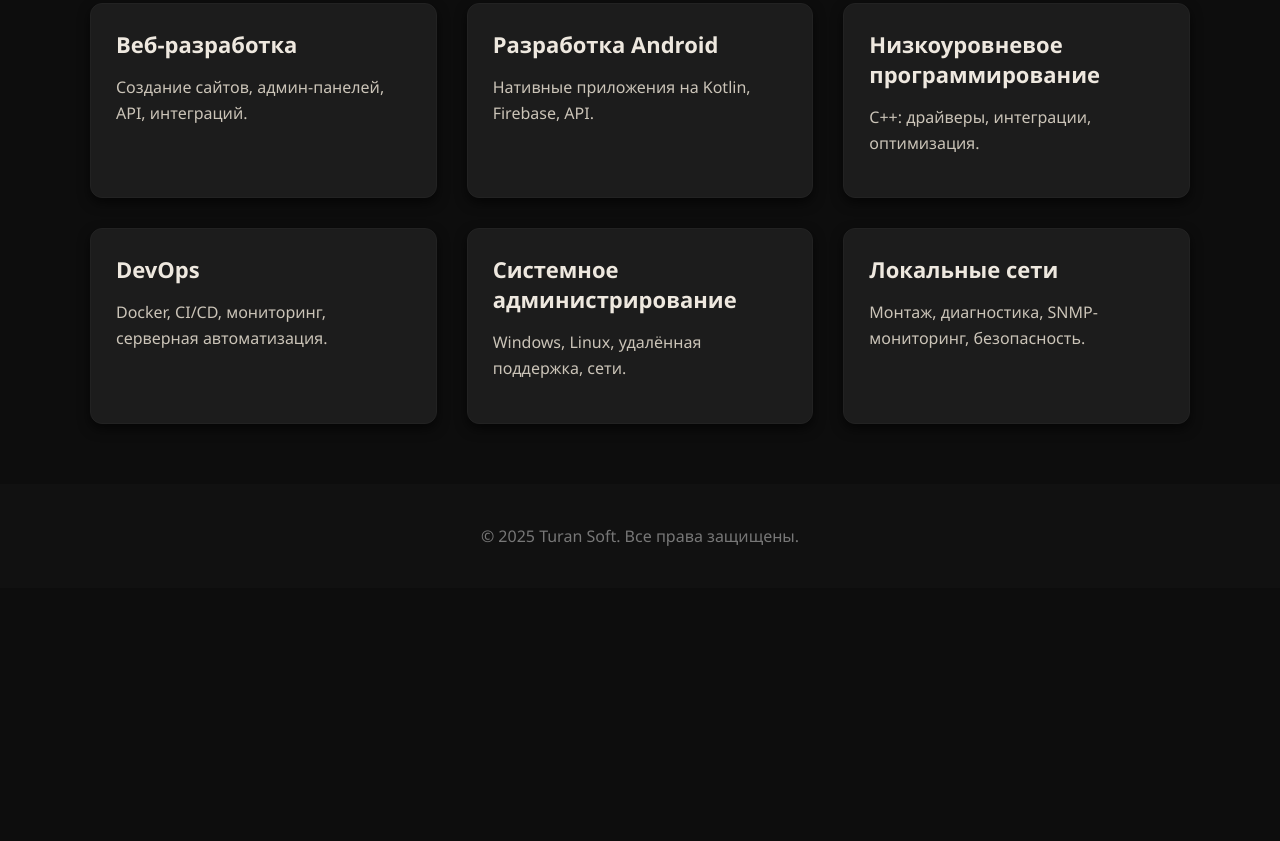
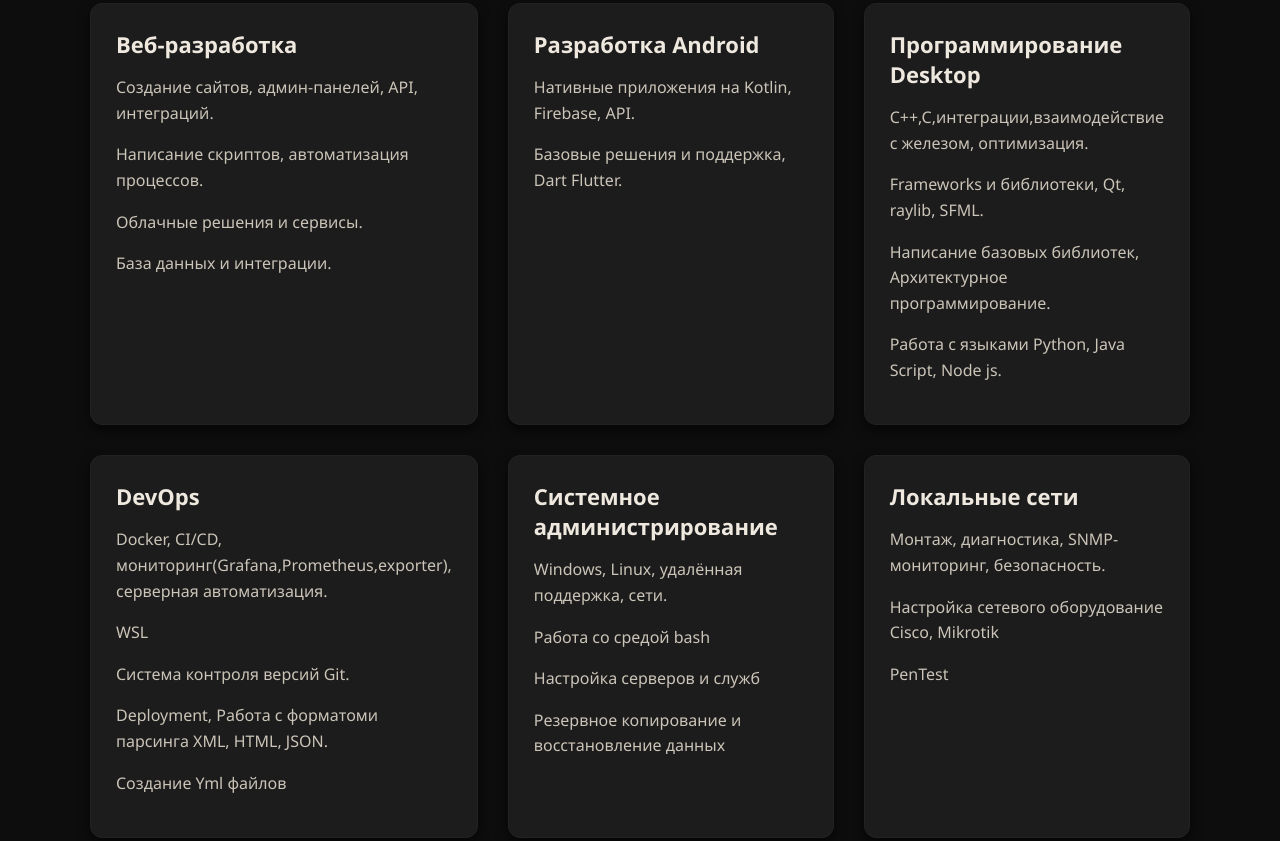
Before and after one commit to user-name232323/TuranSoft_, a plain HTML site: page index.html in a window 1280 px wide. Shown: the part 1171-2012 px from the top of the page. Before the commit the page ends 1759 px from the top, so only its background shows below. Drawn offline with Linux system fonts and the light colour scheme.

Commit message:
Добавление услуг

```diff
--- a/index.html
+++ b/index.html
@@ -36,31 +36,47 @@
         <div class="card">
             <h3>Веб-разработка</h3>
             <p>Создание сайтов, админ-панелей, API, интеграций.</p>
+            <p>Написание скриптов, автоматизация процессов.</p>
+            <p>Облачные решения и сервисы.</p>
+            <p>База данных и интеграции.</p>
         </div>
 
         <div class="card">
             <h3>Разработка Android</h3>
             <p>Нативные приложения на Kotlin, Firebase, API.</p>
+            <p>Базовые решения и поддержка, Dart Flutter.</p>
         </div>
 
         <div class="card">
-            <h3>Низкоуровневое программирование</h3>
-            <p>C++: драйверы, интеграции, оптимизация.</p>
+            <h3>Программирование Desktop</h3>
+            <p>C++,C,интеграции,взаимодействие с железом, оптимизация.</p>
+            <p>Frameworks и библиотеки, Qt, raylib, SFML.</p>
+            <p>Написание базовых библиотек, Архитектурное программирование.</p>
+            <p>Работа с языками Python, Java Script, Node js.</p>
         </div>
 
         <div class="card">
             <h3>DevOps</h3>
-            <p>Docker, CI/CD, мониторинг, серверная автоматизация.</p>
+            <p>Docker, CI/CD, мониторинг(Grafana,Prometheus,exporter), серверная автоматизация.</p>
+            <p>WSL</p>
+            <p>Система контроля версий Git.</p>
+            <p>Deployment, Работа с форматоми парсинга XML, HTML, JSON.</p>
+            <p>Создание Yml файлов</p>
         </div>
 
         <div class="card">
             <h3>Системное администрирование</h3>
             <p>Windows, Linux, удалённая поддержка, сети.</p>
+            <p>Работа со средой bash</p>
+            <p>Настройка серверов и служб</p>
+            <p>Резервное копирование и восстановление данных</p>
         </div>
 
         <div class="card">
             <h3>Локальные сети</h3>
             <p>Монтаж, диагностика, SNMP-мониторинг, безопасность.</p>
+            <p>Настройка сетевого оборудование Cisco, Mikrotik</p>
+            <p>PenTest</p>
         </div>
 
     </div>
```
